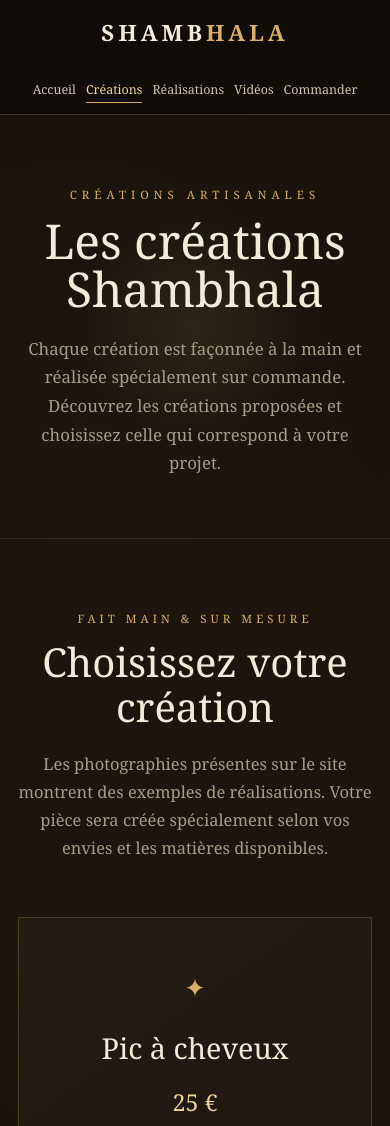
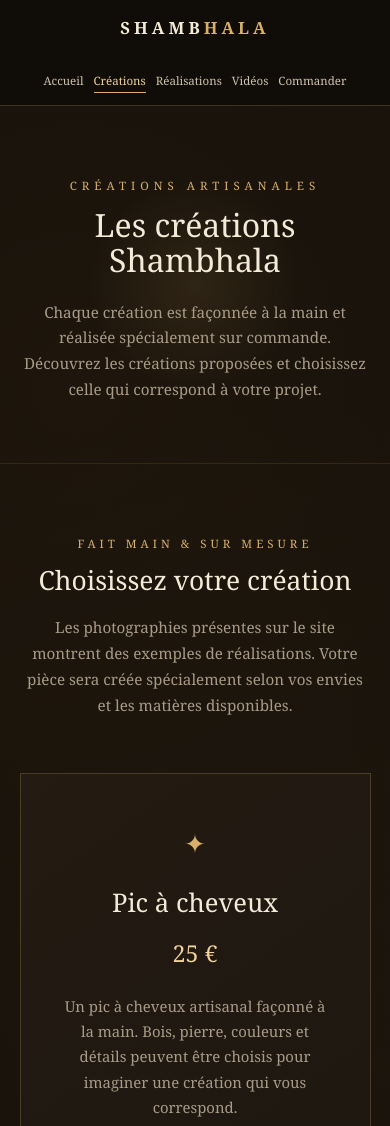
Before and after one commit to teddy85300/shambhala, a plain HTML site: page creations.html in a window 390 px wide. Shown: the top 1126 px of the page. Drawn offline with Linux system fonts and the light colour scheme.

Commit message:
Update style.css

```diff
--- a/style.css
+++ b/style.css
@@ -1394,3 +1394,113 @@ footer {
   }
 
 }
+/* =========================================
+   OPTIMISATION SMARTPHONE
+========================================= */
+
+@media (max-width: 680px) {
+
+  /* Un peu plus d'espace sur les côtés */
+  .container {
+    width: 90%;
+  }
+
+  /* Menu plus compact */
+  nav {
+    padding: 14px 4%;
+  }
+
+  .logo {
+    font-size: 1.05rem;
+  }
+
+  .nav-links {
+    gap: 10px;
+  }
+
+  .nav-links a {
+    font-size: 0.72rem;
+  }
+
+  /* Grand titre de l'accueil */
+  .hero h1 {
+    font-size: clamp(2.7rem, 14vw, 4.2rem);
+    line-height: 0.95;
+    letter-spacing: 0.02em;
+    overflow-wrap: normal;
+    word-break: normal;
+  }
+
+  /* Texte sous SHAMBHALA */
+  .hero-sous-titre {
+    font-size: 0.75rem;
+    letter-spacing: 0.14em;
+  }
+
+  .hero p {
+    font-size: 0.95rem;
+    line-height: 1.7;
+  }
+
+  /* Titres des autres pages */
+  .page-hero h1 {
+    font-size: 2.35rem;
+    line-height: 1.1;
+  }
+
+  .page-hero p {
+    font-size: 0.95rem;
+    line-height: 1.7;
+  }
+
+  /* Titres des sections */
+  .titre-section h2 {
+    font-size: 1.8rem;
+  }
+
+  .titre-section p {
+    font-size: 0.95rem;
+  }
+
+  /* Cartes */
+  .creation-card h2,
+  .video-info h2,
+  .sur-mesure-box h2,
+  .contact-direct h2 {
+    font-size: 1.6rem;
+  }
+
+  .creation-card p,
+  .video-info p,
+  .etape p,
+  .sur-mesure-box p,
+  .contact-direct p {
+    font-size: 0.93rem;
+  }
+
+  /* Boutons plus adaptés au téléphone */
+  .btn {
+    font-size: 0.78rem;
+    padding: 13px 18px;
+  }
+
+}
+
+
+/* Très petits téléphones */
+@media (max-width: 420px) {
+
+  .hero h1 {
+    font-size: clamp(2.35rem, 13vw, 3.3rem);
+    letter-spacing: 0;
+  }
+
+  .page-hero h1 {
+    font-size: 2rem;
+  }
+
+  .titre-section h2 {
+    font-size: 1.65rem;
+  }
+
+}
```
